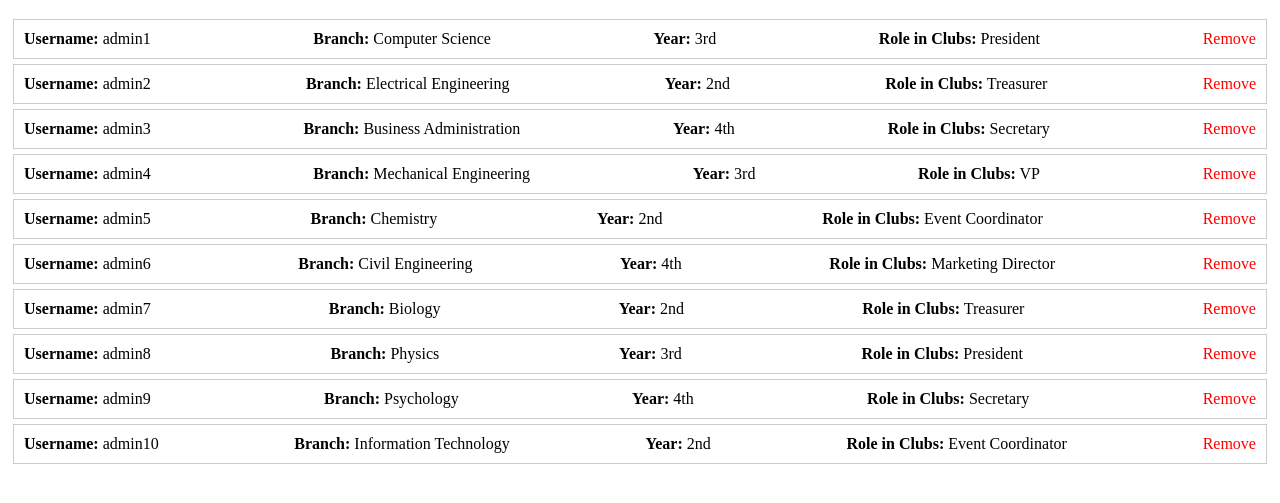
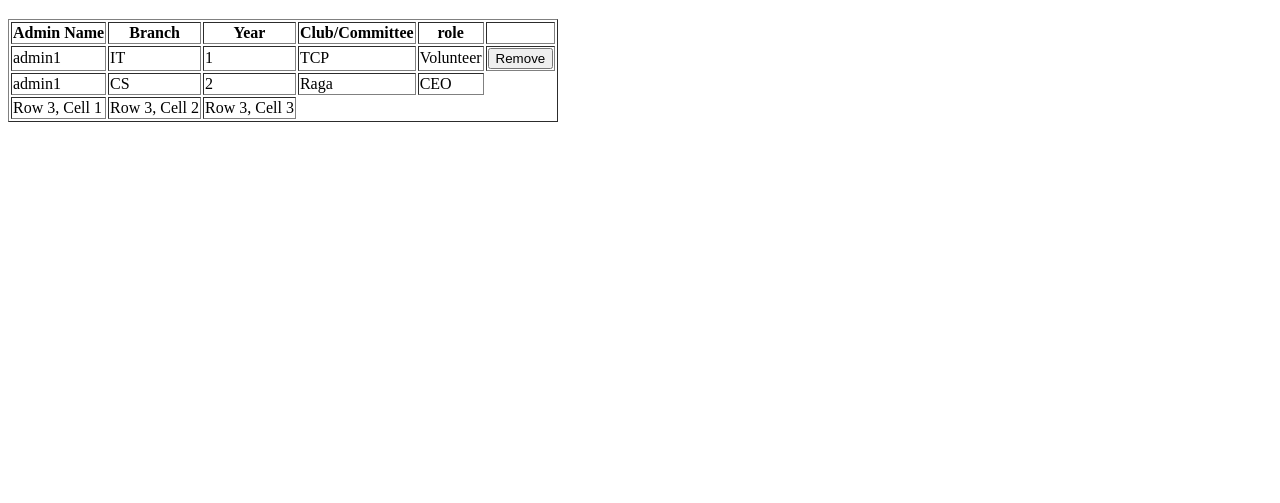
Before and after one commit to CodeWithDevesh/Event-Manager-Codeutsava-, a website: page Static/manager.html in a window 1280 px wide. Shown: the part 61-564 px from the top of the page. Drawn offline with Linux system fonts and the light colour scheme.

Commit message:
modified

```diff
--- /dev/null
+++ b/Static/manager.css
@@ -0,0 +1,4 @@
+li{
+    background-color: rgb(138, 141, 143);
+    border: 0cap;
+}
--- a/Static/manager.html
+++ b/Static/manager.html
@@ -24,79 +24,37 @@
 </head>
 <body>
   <h1>Administrator Management</h1>
-  <ul>
-    <li>
-      <span><strong>Username:</strong> admin1</span>
-      <span><strong>Branch:</strong> Computer Science</span>
-      <span><strong>Year:</strong> 3rd</span>
-      <span><strong>Role in Clubs:</strong> President</span>
-      <span class="remove" onclick="removeAdmin(this)">Remove</span>
-    </li>
-    <li>
-      <span><strong>Username:</strong> admin2</span>
-      <span><strong>Branch:</strong> Electrical Engineering</span>
-      <span><strong>Year:</strong> 2nd</span>
-      <span><strong>Role in Clubs:</strong> Treasurer</span>
-      <span class="remove" onclick="removeAdmin(this)">Remove</span>
-    </li>
-    <li>
-      <span><strong>Username:</strong> admin3</span>
-      <span><strong>Branch:</strong> Business Administration</span>
-      <span><strong>Year:</strong> 4th</span>
-      <span><strong>Role in Clubs:</strong> Secretary</span>
-      <span class="remove" onclick="removeAdmin(this)">Remove</span>
-    </li>
-    <li>
-      <span><strong>Username:</strong> admin4</span>
-      <span><strong>Branch:</strong> Mechanical Engineering</span>
-      <span><strong>Year:</strong> 3rd</span>
-      <span><strong>Role in Clubs:</strong> VP</span>
-      <span class="remove" onclick="removeAdmin(this)">Remove</span>
-    </li>
-    <li>
-      <span><strong>Username:</strong> admin5</span>
-      <span><strong>Branch:</strong> Chemistry</span>
-      <span><strong>Year:</strong> 2nd</span>
-      <span><strong>Role in Clubs:</strong> Event Coordinator</span>
-      <span class="remove" onclick="removeAdmin(this)">Remove</span>
-    </li>
-    <li>
-      <span><strong>Username:</strong> admin6</span>
-      <span><strong>Branch:</strong> Civil Engineering</span>
-      <span><strong>Year:</strong> 4th</span>
-      <span><strong>Role in Clubs:</strong> Marketing Director</span>
-      <span class="remove" onclick="removeAdmin(this)">Remove</span>
-    </li>
-    <li>
-      <span><strong>Username:</strong> admin7</span>
-      <span><strong>Branch:</strong> Biology</span>
-      <span><strong>Year:</strong> 2nd</span>
-      <span><strong>Role in Clubs:</strong> Treasurer</span>
-      <span class="remove" onclick="removeAdmin(this)">Remove</span>
-    </li>
-    <li>
-      <span><strong>Username:</strong> admin8</span>
-      <span><strong>Branch:</strong> Physics</span>
-      <span><strong>Year:</strong> 3rd</span>
-      <span><strong>Role in Clubs:</strong> President</span>
-      <span class="remove" onclick="removeAdmin(this)">Remove</span>
-    </li>
-    <li>
-      <span><strong>Username:</strong> admin9</span>
-      <span><strong>Branch:</strong> Psychology</span>
-      <span><strong>Year:</strong> 4th</span>
-      <span><strong>Role in Clubs:</strong> Secretary</span>
-      <span class="remove" onclick="removeAdmin(this)">Remove</span>
-    </li>
-    <li>
-      <span><strong>Username:</strong> admin10</span>
-      <span><strong>Branch:</strong> Information Technology</span>
-      <span><strong>Year:</strong> 2nd</span>
-      <span><strong>Role in Clubs:</strong> Event Coordinator</span>
-      <span class="remove" onclick="removeAdmin(this)">Remove</span>
-    </li>
-    <!-- Add more admins as needed -->
-  </ul>
+  <table border="1">
+    <tr>
+        <th>Admin Name</th>
+        <th>Branch</th>
+        <th>Year</th>
+        <th>Club/Committee</th>
+        <th>role</th>
+        <th></th>
+    </tr>
+    <tr>
+        <td>admin1</td>
+        <td>IT</td>
+        <td>1</td>
+        <td>TCP</td>
+        <td>Volunteer</td>
+        <td><button>Remove</button></td>
+    </tr>
+    <tr>
+        <td>admin1</td>
+        <td>CS</td>
+        <td>2</td>
+        <td>Raga</td>
+        <td>CEO</td>
+
+    </tr>
+    <tr>
+        <td>Row 3, Cell 1</td>
+        <td>Row 3, Cell 2</td>
+        <td>Row 3, Cell 3</td>
+    </tr>
+
 
   <script>
     function removeAdmin(element) {
```
